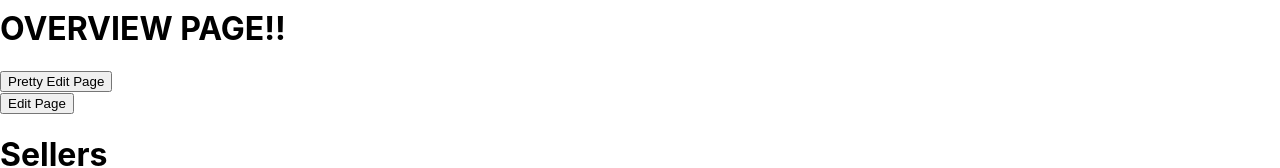
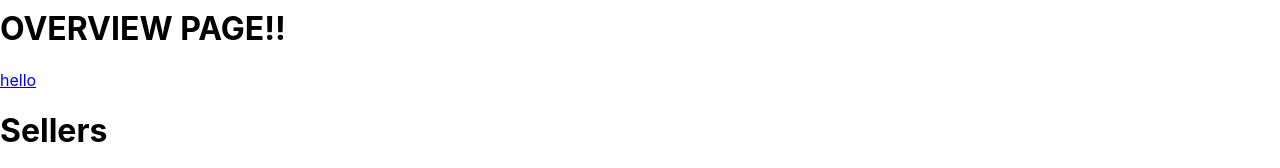
Before and after one commit to JG0313/Seller_Page, a React (Create React App) app in the folder react-website/: page /overview in a window 1280 px wide. Shown: the part 519-687 px from the top of the page. Built offline with nearby package versions, Linux system fonts and the light colour scheme; no server answers.

Commit message:
overview link working right

```diff
--- a/react-website/src/App.js
+++ b/react-website/src/App.js
@@ -12,6 +12,7 @@ import Overview from "./pages/overview";
 import Products from "./pages/products";
 import Partners from "./pages/partners";
 import Articles from "./pages/articles";
+import BaseEditOverview from "./pages/base-edit-overview";
 
 function App() {
     const [data, setData] = useState(null);
@@ -79,6 +80,7 @@ function App() {
                             <Route path="/products" element={<Products />} />
                             <Route path="/partners" element={<Partners />} />
                             <Route path="/articles" element={<Articles />} />
+                            <Route path="/edit-overview" element={<BaseEditOverview />} />
                         </Routes>
                     </div>
                 </div>
--- a/react-website/src/pages/base-edit-overview.js
+++ b/react-website/src/pages/base-edit-overview.js
@@ -1,5 +1,5 @@
 import React from "react";
-import '../styles/edit-overview.css';
+import '../assets/edit-overview.css';
 import { useState } from 'react';
 
 const BaseEditOverview = () => {
--- a/react-website/src/pages/edit-overview.js
+++ b/react-website/src/pages/edit-overview.js
@@ -1,5 +1,5 @@
 import React from "react";
-import '../styles/edit-overview.css';
+import '../assets/edit-overview.css';
 
 function UpdateSellerDisplayPicture()
 {
--- a/react-website/src/pages/overview.js
+++ b/react-website/src/pages/overview.js
@@ -1,4 +1,5 @@
 import React from "react";
+import { Link } from "react-router-dom";
 
 const Overview = () => {
     return (
@@ -6,12 +7,10 @@ const Overview = () => {
             <h1>
                 OVERVIEW PAGE!!
             </h1>
-            <form action="/edit-overview">
-                <input type="submit" value="Pretty Edit Page" />
-            </form>
-            <form action="/base-edit-overview">
-                <input type="submit" value="Edit Page" />
-            </form>
+
+            <div>
+                <Link to="/edit-overview" className="btn btn-primary">hello</Link>
+            </div>
         </div>
     );
 };
```
